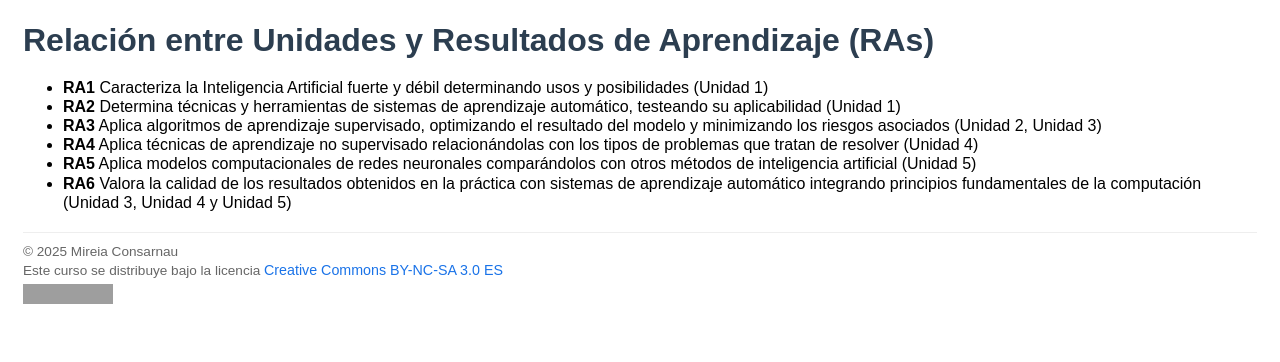
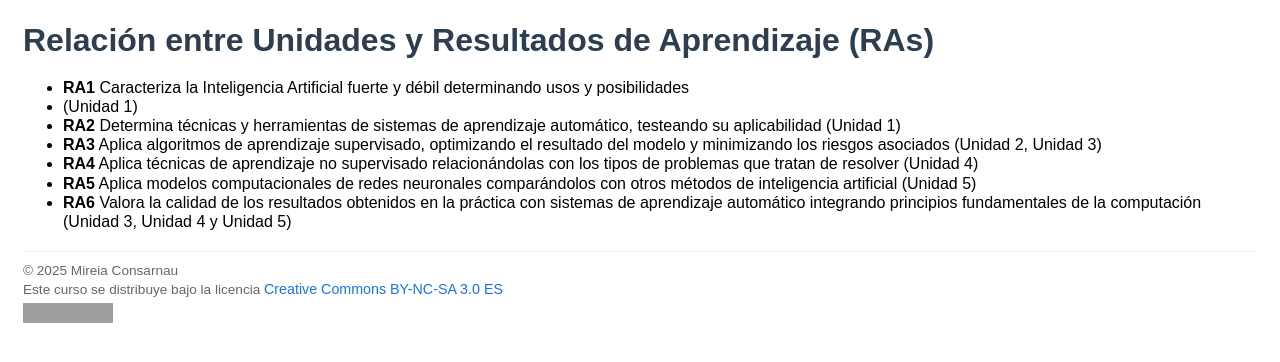
Before and after one commit to mireiaconsarnau/machine_learning, a Jekyll site: the page built from ras.md, in a window 1280 px wide. Shown: the top 362 px of the page. Built offline with Jekyll 4.4.1, drawn with Linux system fonts in a browser that asks for light colours; grey boxes are pictures that could not be loaded.

Commit message:
Update ras.md

```diff
--- a/ras.md
+++ b/ras.md
@@ -3,7 +3,8 @@ layout: default
 title: "Relación entre Unidades y Resultados de Aprendizaje (RAs) "
 ---
 
-- **RA1** Caracteriza la Inteligencia Artificial fuerte y débil determinando usos y posibilidades (Unidad 1)
+- **RA1** Caracteriza la Inteligencia Artificial fuerte y débil determinando usos y posibilidades
+- (Unidad 1)
 - **RA2** Determina técnicas y herramientas de sistemas de aprendizaje automático, testeando su aplicabilidad (Unidad 1)
 - **RA3** Aplica algoritmos de aprendizaje supervisado, optimizando el resultado del modelo y minimizando los riesgos asociados (Unidad 2, Unidad 3)
 - **RA4** Aplica técnicas de aprendizaje no supervisado relacionándolas con los tipos de problemas que tratan de resolver (Unidad 4)
```
